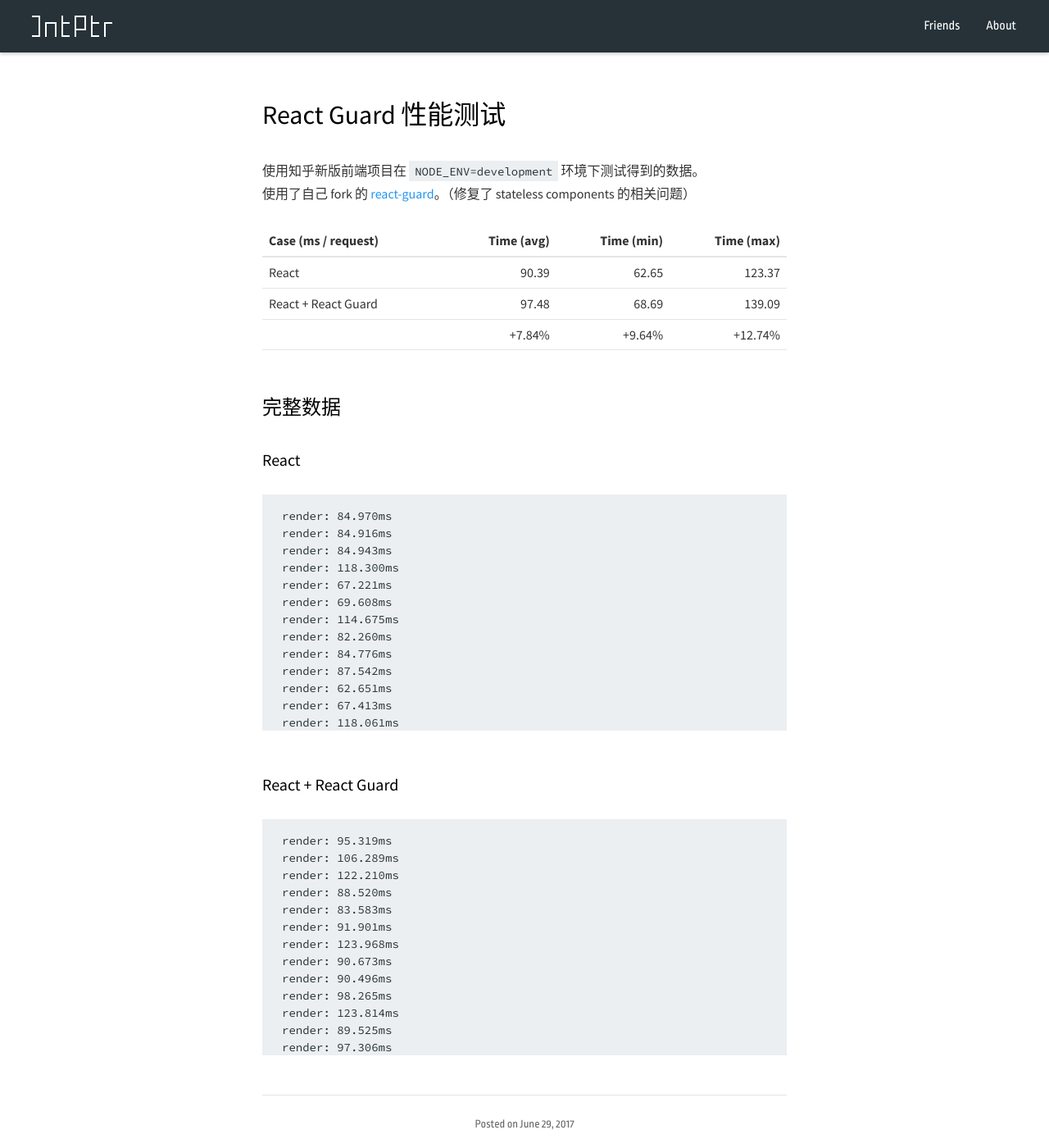
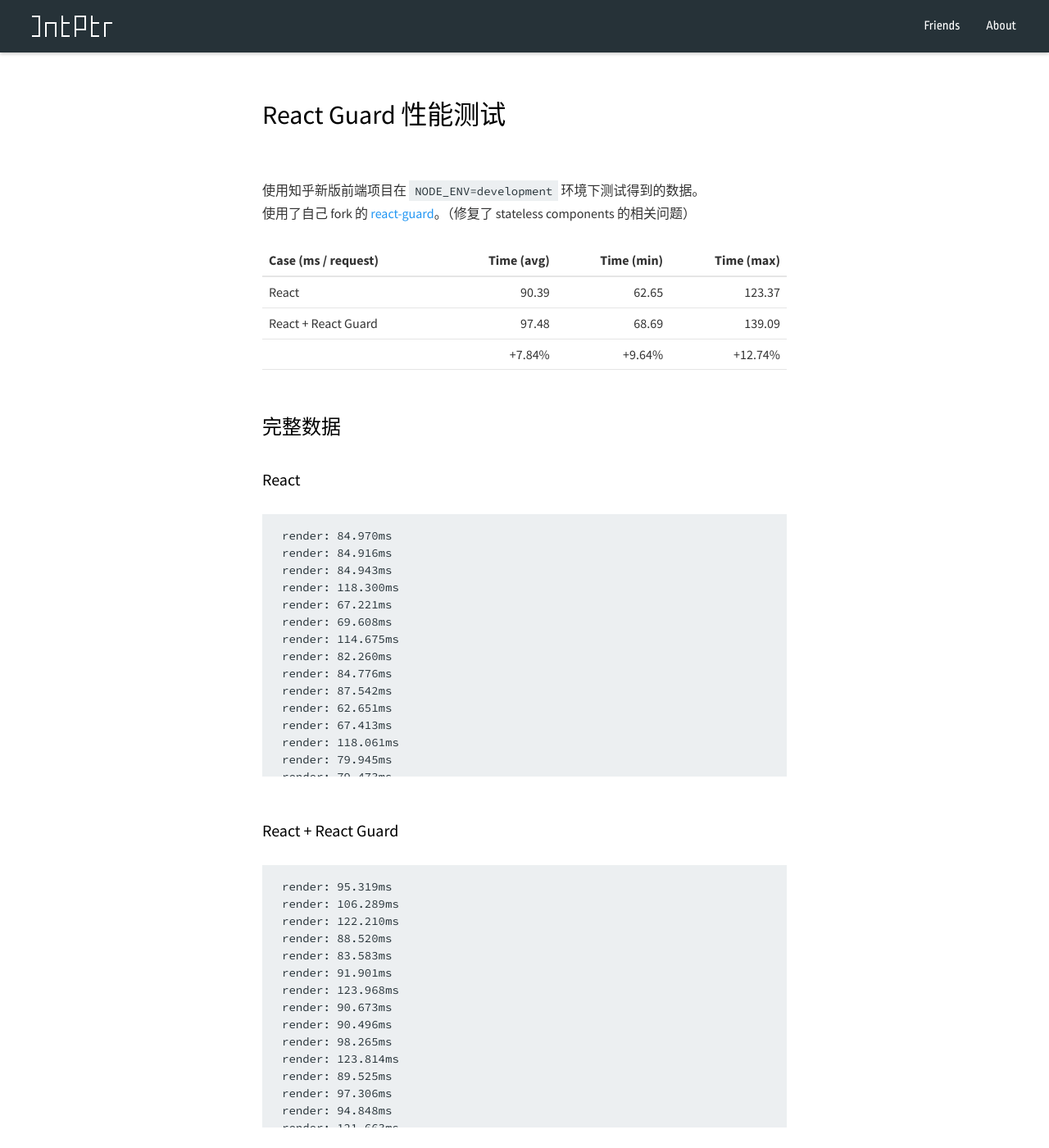
Before and after one commit to lixiaoyan/blog-jekyll, a Jekyll site: the page built from _posts/2017-06-29-react-guard-performance.md, in a window 1280 px wide and 1400 px high. Shown: the whole window at 82% size. Built offline with Jekyll 4.4.1, drawn with Linux system fonts in a browser that asks for light colours; comment, search, counter and statistics services are not loaded.

Commit message:
fix styles

```diff
--- a/css/style.css
+++ b/css/style.css
@@ -238,6 +238,7 @@
   margin-top: 1.5rem;
 }
 .content h1 {
+  margin-bottom: 3rem;
   font-size: 2em;
 }
 .content h2 {
@@ -319,7 +320,7 @@
 }
 .content pre {
   overflow: auto;
-  max-height: 18rem;
+  max-height: 20rem;
   margin: 1.5rem 0;
   padding: 1rem 1.5rem;
   line-height: 1.5;
--- a/css/style.less
+++ b/css/style.less
@@ -224,6 +224,7 @@
   }
 
   h1 {
+    margin-bottom: 3rem;
     font-size: 2em;
   }
 
@@ -333,7 +334,7 @@
 
   pre {
     overflow: auto;
-    max-height: 18rem;
+    max-height: 20rem;
     margin: 1.5rem 0;
     padding: 1rem 1.5rem;
     line-height: 1.5;
```
